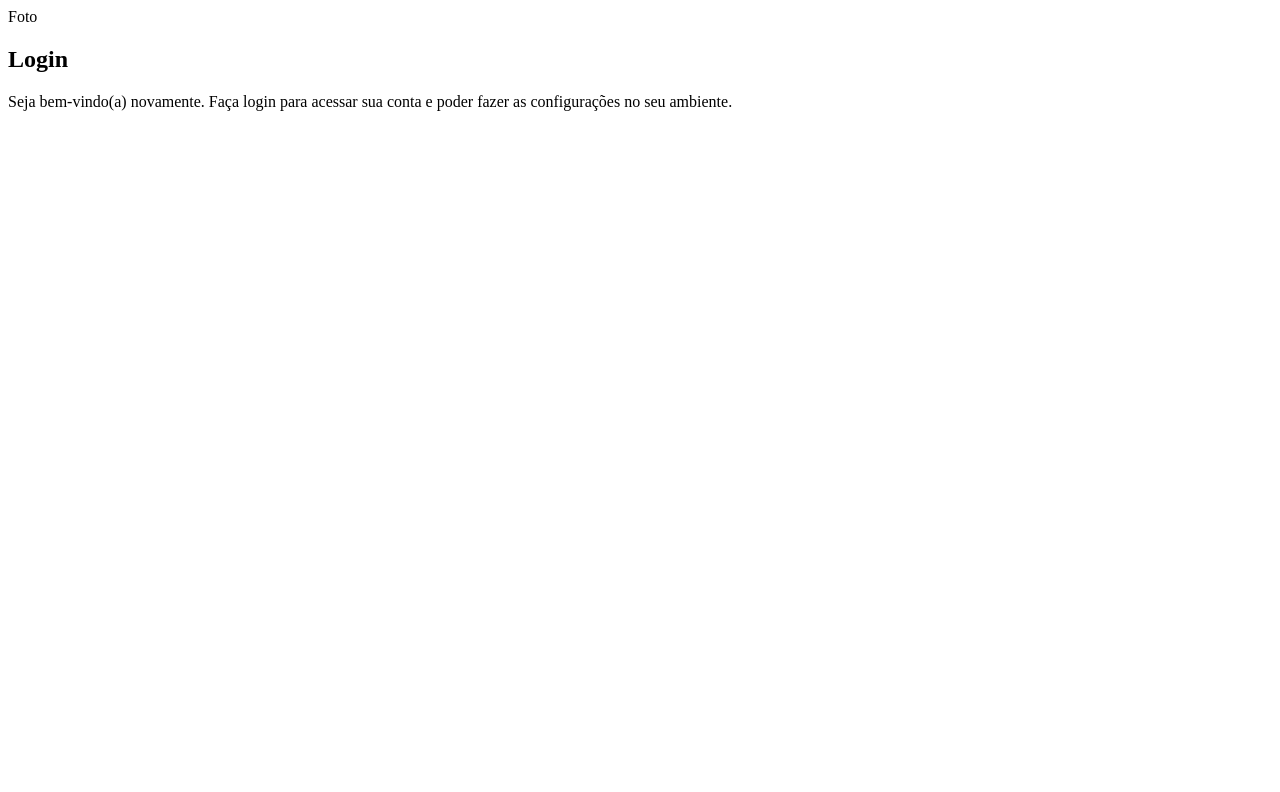
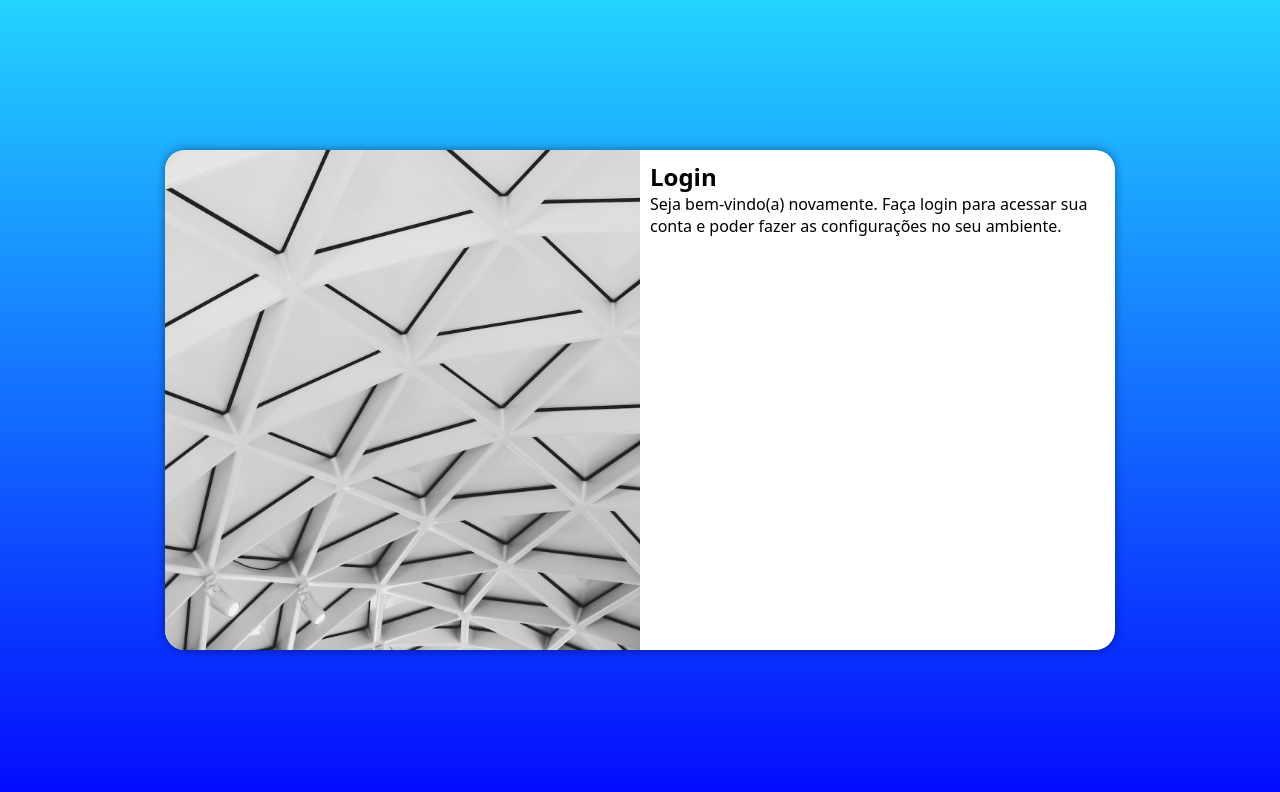
Before and after one commit to MarlonMuller/projeto-login, a plain HTML site: page index.html in a window 1280 px wide. Drawn offline with Linux system fonts and the light colour scheme.

Commit message:
update 13.10.23

```diff
--- a/index.html
+++ b/index.html
@@ -5,12 +5,12 @@
     <meta name="viewport" content="width=device-width, initial-scale=1.0">
     <title>Login</title>
     <link rel="stylesheet" href="style/style.css">
+    <link rel="stylesheet" href="style/media-query.css">
 </head>
 <body>
     <main>
         <section id="login">
             <div id="imagem">
-                    Foto
             </div>
             <div id="formulario">
                 <h1>Login</h1>
--- /dev/null
+++ b/style/media-query.css
@@ -0,0 +1,46 @@
+@charset "UTF-8";
+
+@media screen and (min-width: 768px) and (max-width: 992px) {
+
+    body {
+        background-image: linear-gradient(to top, rgba(0, 0, 255, 0.952), rgba(0, 204, 255, 0.486));
+    }
+
+    section#login {
+        width: 80vw;
+
+    }
+
+    section#login > div#imagem {
+        float: left;
+        height: 100%;
+        width: 30%;
+    }
+
+    section#login > div#formulario {
+        float: right;
+        width: 70%;
+    }
+}
+
+@media screen and (min-width: 992px) {
+
+    body {
+        background-image: linear-gradient(to top, rgba(0, 0, 255, 0.952), rgba(0, 204, 255, 0.486));
+    }
+
+    section#login {
+        width: 950px;
+    }
+
+    section#login > div#imagem {
+        float: left;
+        height: 100%;
+        width: 50%;
+    }
+
+    section#login > div#formulario {
+        float: right;
+        width: 50%;
+    }
+}
--- a/style/style.css
+++ b/style/style.css
@@ -2,6 +2,55 @@
 
 /*
     Paleta de cores
-    Azul:
-    Cinza:
+    Azul forte: rgba(0, 0, 255, 0.952)
+    Azul fraco: rgba(0, 204, 255, 0.486)
+
 */
+
+* {
+    font-family: system-ui, -apple-system, BlinkMacSystemFont, 'Segoe UI', Roboto, Oxygen, Ubuntu, Cantarell, 'Open Sans', 'Helvetica Neue', sans-serif;
+    padding: 0px;
+    margin: 0px;
+    box-sizing: border-box;
+}
+
+body, html {
+    background-color: rgba(0, 204, 255, 0.486);
+    height: 100vh;
+    width: 100vw;
+}
+
+main {
+    position: relative;
+    height: 100vh;
+    width: 100vw;
+}
+
+section#login {
+    position: absolute;
+    top: 50%;
+    left: 50%;
+    transform: translate(-50%, -50%);
+    overflow: hidden;
+    background-color: white;
+    height: 500px;
+    width: 250px;
+    border-radius: 20px;
+    box-shadow: 0px 0px 10px rgba(0, 0, 0, 0.450);
+    transition: height 0.3s, width 0.3s;
+    transition-timing-function: ease;
+}
+
+section#login > div#imagem {
+    display: block;
+    background: rgba(0, 204, 255, 0.692) url(../images/triangulos.jpg) no-repeat;
+    background-size: cover;
+    background-position: left bottom;
+    height: 200px;
+}
+
+section#login > div#formulario {
+    display: block;
+    padding: 10px;
+
+}
```
